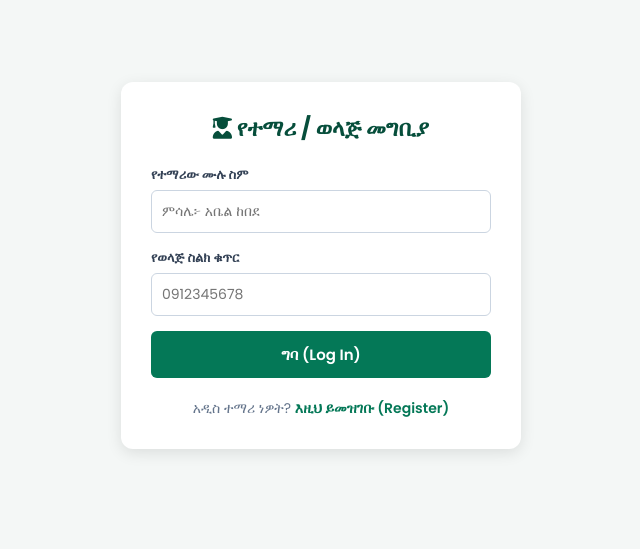
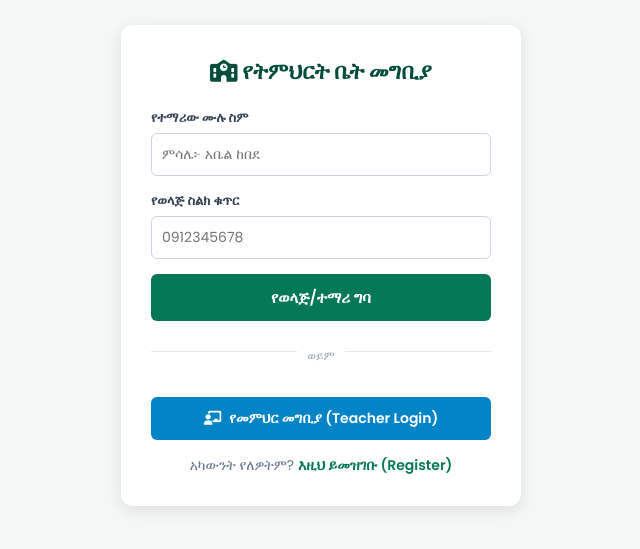
Before and after one commit to sudi00118-jpg/shool, a website: page login.html in a window 1280 px wide. Shown: the part 135-684 px from the top of the page, without its empty margins (319-959 px from the left). Drawn offline with nearby package versions, Linux system fonts and the light colour scheme.

Commit message:
Update login page for parent/student access

```diff
--- a/login.html
+++ b/login.html
@@ -16,9 +16,19 @@
         .form-group label { display: block; font-size: 13px; font-weight: 600; margin-bottom: 5px; color: #334155; }
         .form-control { width: 100%; padding: 10px; border: 1px solid #cbd5e1; border-radius: 6px; font-size: 14px; outline: none; }
         .form-control:focus { border-color: #047857; }
-        .btn-login { width: 100%; background: #047857; color: white; padding: 12px; border: none; border-radius: 6px; font-weight: 600; cursor: pointer; font-size: 15px; transition: 0.3s; }
+
+        /* 👨‍🎓 የወላጅ/ተማሪ ግባ በተን */
+        .btn-login { width: 100%; background: #047857; color: white; padding: 12px; border: none; border-radius: 6px; font-weight: 600; cursor: pointer; font-size: 15px; transition: 0.3s; margin-bottom: 10px; }
         .btn-login:hover { background: #065f46; }
-        .register-link { text-align: center; margin-top: 20px; font-size: 14px; color: #64748b; }
+
+        .divider { border-top: 1px solid #e2e8f0; margin: 20px 0; position: relative; text-align: center; }
+        .divider span { background: #ffffff; padding: 0 10px; color: #94a3b8; font-size: 12px; position: relative; top: -10px; }
+
+        /* 👨‍🏫 የመምህራን መግቢያ በተን */
+        .btn-teacher { width: 100%; background: #0284c7; color: white; padding: 11px; border: none; border-radius: 6px; font-weight: 600; cursor: pointer; font-size: 14px; transition: 0.3s; display: flex; align-items: center; justify-content: center; gap: 8px; text-decoration: none; margin-bottom: 15px; }
+        .btn-teacher:hover { background: #0369a1; }
+
+        .register-link { text-align: center; font-size: 14px; color: #64748b; }
         .register-link a { color: #047857; font-weight: 600; text-decoration: none; }
         .register-link a:hover { text-decoration: underline; }
     </style>
@@ -26,8 +36,9 @@
 <body>
 
 <div class="login-card">
-    <h2><i class="fa-solid fa-user-graduate"></i> የተማሪ / ወላጅ መግቢያ</h2>
+    <h2><i class="fa-solid fa-school"></i> የትምህርት ቤት መግቢያ</h2>
 
+    <!-- 1. የወላጅ/ተማሪ መግቢያ ፎርም -->
     <div class="form-group">
         <label for="loginName">የተማሪው ሙሉ ስም</label>
         <input type="text" id="loginName" class="form-control" placeholder="ምሳሌ፦ አቤል ከበደ">
@@ -38,11 +49,20 @@
         <input type="tel" id="loginPhone" class="form-control" placeholder="0912345678">
     </div>
 
-    <button onclick="loginUser()" id="loginBtn" class="btn-login">ግባ (Log In)</button>
+    <!-- 🟢 የወላጅ/ተማሪ ግባ በተን -->
+    <button onclick="loginUser()" id="loginBtn" class="btn-login">የወላጅ/ተማሪ ግባ</button>
 
-    <!-- 🔗 የ መመዝገቢያ (Register) ሊንክ -->
+    <div class="divider"><span>ወይም</span></div>
+
+    <!-- 🔵 የመምህራን መግቢያ በተን (ወደ teacher-login.html የሚወስድ) -->
+    <a href="teacher-login.html" class="btn-teacher">
+        <i class="fa-solid fa-chalkboard-user"></i>
+        <span>የመምህር መግቢያ (Teacher Login)</span>
+    </a>
+
+    <!-- 📝 ወደ ሪጅስትሬሽን የሚወስድ ሊንክ -->
     <div class="register-link">
-        አዲስ ተማሪ ነዎት? <a href="register.html">እዚህ ይመዝገቡ (Register)</a>
+        አካውንት የለዎትም? <a href="register.html">እዚህ ይመዝገቡ (Register)</a>
     </div>
 </div>
 
@@ -81,7 +101,7 @@ async function loginUser() {
         if (students && students.length > 0) {
             alert(`እንኳን ደህና መጡ! ተማሪ ${students[0].name} (ክፍል ${students[0].grade}) በስኬት ገብተዋል።`);
         } else {
-            alert("የተሳሳተ ስም ወይም የስልክ ቁጥር! እባክዎን አስቀድመው መመዝገብዎን ያረጋግጡ።");
+            alert("የተሳሳተ ስም ወይም የስልክ ቁጥር! እባክዎን መጀመሪያ ይመዝገቡ።");
         }
 
     } catch (err) {
@@ -89,7 +109,7 @@ async function loginUser() {
         alert("ለመግባት ሲሞከር ስህተት ተከሰተ፦ " + err.message);
     } finally {
         loginBtn.disabled = false;
-        loginBtn.innerHTML = 'ግባ (Log In)';
+        loginBtn.innerHTML = 'የወላጅ/ተማሪ ግባ';
     }
 }
 </script>
```
